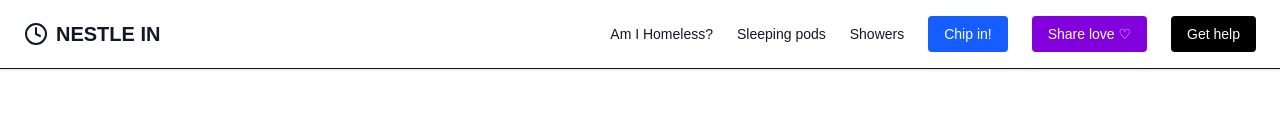
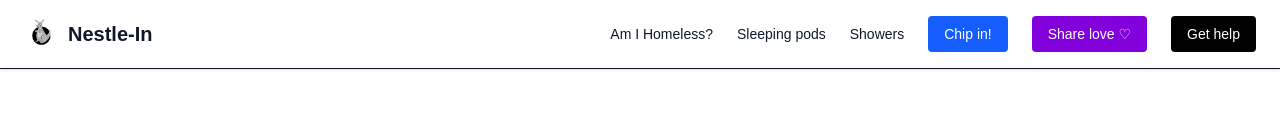
Before and after one commit to Varunkashyap2303/CCA_Mobilise_hackathon, a Next.js app: page /about in a window 1280 px wide. Shown: the top 131 px of the page. Built offline with nearby package versions, Linux system fonts and the light colour scheme.

Commit message:
kangaroo in navbar

```diff
--- a/src/app/about/page.jsx
+++ b/src/app/about/page.jsx
@@ -29,7 +29,14 @@ export default function AboutPage() {
       <header className="w-full border-b shadow-sm bg-white">
         <div className="flex items-center justify-between px-6 py-4 max-w-7xl mx-auto">
           <div className="flex items-center gap-2 text-xl font-bold">
-            <Clock size={24} /> NESTLE IN
+            <Image
+              src="/kangaroo.jpeg"
+              alt="Nestle-In logo"
+              width={36}
+              height={36}
+              className="rounded-full"
+            />
+            <span>Nestle-In</span>
           </div>
 
           <nav className="hidden md:flex items-center space-x-6 text-sm font-medium">
--- a/src/app/page.js
+++ b/src/app/page.js
@@ -24,8 +24,14 @@ export default function HomePage() {
         <div className="flex items-center justify-between px-6 py-4 max-w-7xl mx-auto">
           {/* Left: Logo */}
           <div className="flex items-center gap-2 text-xl font-bold">
-            <Clock size={24} />
-            Nestle-In
+            <Image
+              src="/kangaroo.jpeg"
+              alt="Nestle-In logo"
+              width={36}
+              height={36}
+              className="rounded-full"
+            />
+            <span>Nestle-In</span>
           </div>
 
           {/* Desktop Nav */}
@@ -130,7 +136,6 @@ export default function HomePage() {
           </Link>
         </div>
       </section>
-
 
       <section className="max-w-4xl mx-auto px-6 py-16">
         <h2 className="text-3xl font-bold mb-8 text-center">Get Help</h2>
@@ -261,7 +266,9 @@ export default function HomePage() {
             </div>
 
             <div>
-              <h3 className="font-semibold text-base">Where to sleep tonight?</h3>
+              <h3 className="font-semibold text-base">
+                Where to sleep tonight?
+              </h3>
               <p className="text-gray-600 text-sm">
                 Near every sleeping pod location we installed two shower cabins
                 for you to make yourself fresh and ready to fight your battles
@@ -269,7 +276,9 @@ export default function HomePage() {
             </div>
 
             <div>
-              <h3 className="font-semibold text-base">Where to take a shower?</h3>
+              <h3 className="font-semibold text-base">
+                Where to take a shower?
+              </h3>
               <p className="text-gray-600 text-sm">
                 How to book your sleeping pod and/or shower time
               </p>
@@ -472,7 +481,11 @@ export default function HomePage() {
               <a href="#" aria-label="YouTube" className="hover:text-gray-800">
                 <i className="fab fa-youtube">▶️</i>
               </a>
-        <a href="#" aria-label="Instagram" className="hover:text-gray-800">
+              <a
+                href="#"
+                aria-label="Instagram"
+                className="hover:text-gray-800"
+              >
                 <i className="fab fa-instagram">📸</i>
               </a>
             </div>
@@ -540,7 +553,6 @@ export default function HomePage() {
           </div>
         </div>
       </footer>
-
     </main>
   );
 }
```
Also changed, not shown: public/kangaroo.jpeg (renamed from kangaroo.jpeg). Lines whose indentation alone changed are shown as unchanged.
